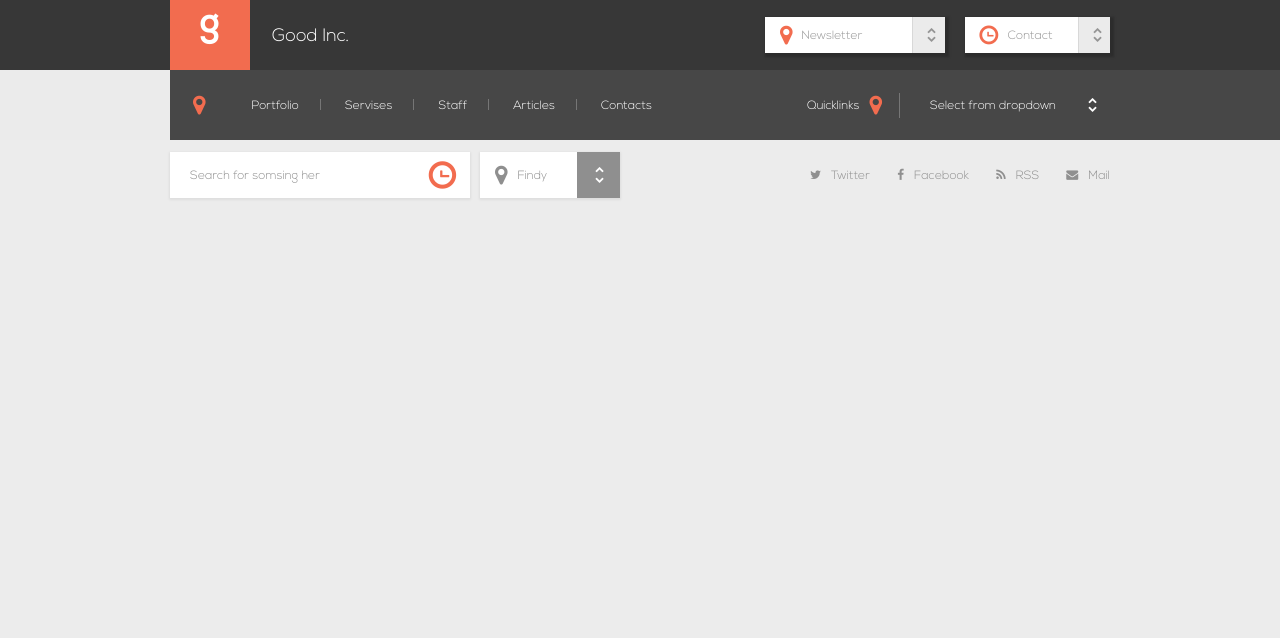
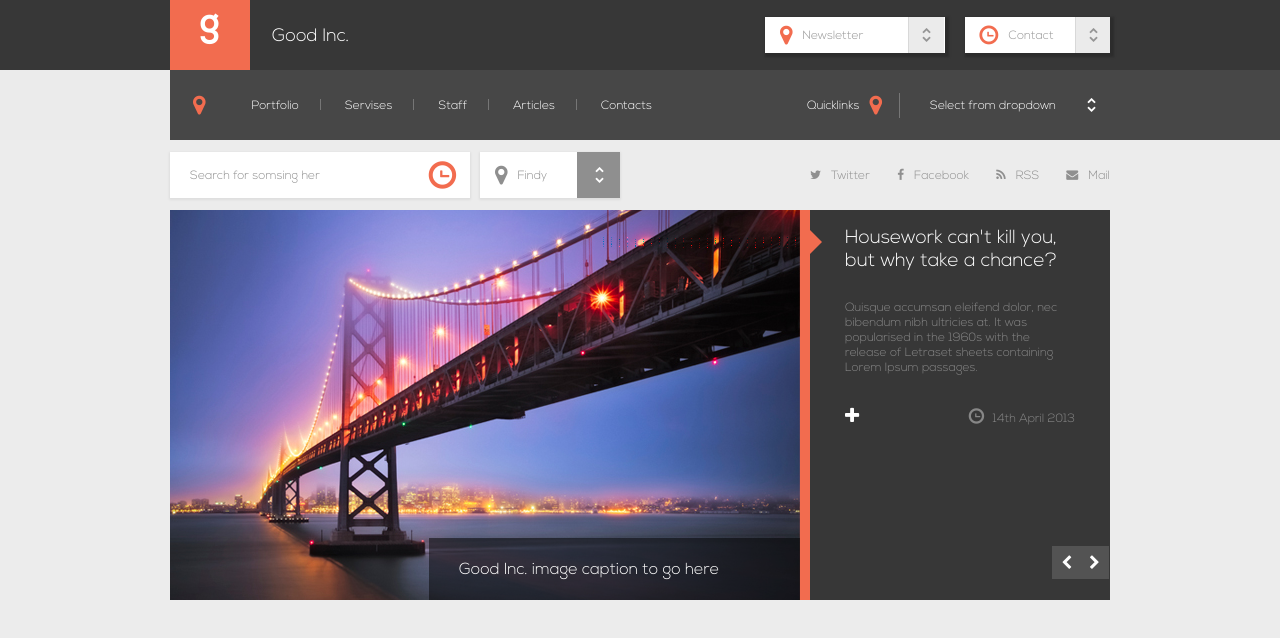
Before and after one commit to 0smir/ideaslab, a plain HTML site: page lesson6_good_inc/good_inc2.html in a window 1280 px wide. Drawn offline with Linux system fonts and the light colour scheme; files whose address does not match are found by name.

Commit message:
add block banner

```diff
--- a/lesson6_good_inc/good_inc2.css
+++ b/lesson6_good_inc/good_inc2.css
@@ -132,7 +132,7 @@ body{
 }
 
 .info_select > div:first-child > span{
-	padding-right: 50px;
+	padding-right: 45px;
 }
 
 .info_select > div:nth-child(2){
@@ -142,7 +142,7 @@ body{
 }
 
 .info_select > div:nth-child(2) > span{
-	padding-right: 25px;
+	padding-right: 21px;
 }
 
 .top .button {
@@ -246,8 +246,6 @@ nav li{
 }
 
 /*--------------location---------------*/
-
-/*--------------social------------------*/
 .location {
 	color: #8f8f8f;
 }
@@ -295,6 +293,7 @@ nav li{
 .search > div:nth-child(2) span{
 	padding-right: 30px;
 }
+/*--------------social------------------*/
 
 .social > ul{
 	width: 300px;
@@ -353,14 +352,15 @@ nav .fa-map-marker,
 .minimal_nav .button > .fa-chevron-left{
 	position: absolute;
 	top: 9px;
-	left: 15px;
+	left: 14px;
 }
+
 
 .top .button > .fa-chevron-right,
 .minimal_nav .button > .fa-chevron-right{
 	position: absolute;
 	bottom: 9px;
-	left: 15px;
+	left: 14px;
 }
 
 
@@ -378,3 +378,105 @@ nav .fa-map-marker,
 	bottom: 13px;
 	left: 19px;
 }
+/*--------bunner------*/
+
+.bridge{
+	width: 640px;
+	height: 390px;
+	position: relative;
+	display: flex;
+	flex-direction: column;
+	justify-content: flex-end;
+	background-image: url(images/bridge.jpg);
+	background-repeat: no-repeat;
+	border-right: 10px solid #f26c4f;
+}
+
+.bridge:after{
+	content: ' ';
+	position: absolute;
+	left: 640px;
+	top: 20px;
+	border: 12px solid transparent;
+	border-left: 12px solid #f26c4f;
+}
+
+
+.caption{
+	width: 371px;
+	height: 62px;
+	padding-left: 30px;
+	font-family:'Nexa';
+	font-weight: lighter;
+	font-size: 16px;
+	color: rgba(255, 255, 255, 1);
+	background-color: rgba(0, 0, 0, 0.5);
+	align-self: flex-end;
+	display: flex;
+	align-items: center;
+}
+
+.info{
+	width: 300px;
+	font-weight: 300;
+	color: rgba(255, 255, 255, 0.4);
+	background-color: #373737;
+	box-sizing: border-box;
+	padding: 0 35px 1px;
+	flex-direction: column;
+}
+
+.info h2{
+	font-family:'Nexa';
+	font-weight: 100;
+	font-size: 19px;
+	color: rgba(255, 255, 255, 1);
+}
+
+time{
+	text-align: right;
+}
+.date{
+	margin-top: 20px;
+	justify-content: space-between;
+	padding-bottom: 120px;
+}
+
+.controls{
+	align-self: flex-end;
+	margin-right: -34px;
+}
+
+.controls a{
+	display: inline-block;
+	height: 100%;
+	background-color: rgba(83, 83, 83, 1);
+}
+
+.controls a:first-child{
+	margin-right: -4px;
+}
+
+.controls a:hover{
+	background-color: rgba(83, 83, 83, 0.7);
+}
+
+
+/*--------------icons for main-------------------*/
+.main .fa-clock-o,
+.main .fa-plus{
+	font-size: 18px;
+	font-weight: 100px;
+}
+
+.main .fa-plus,
+.main .fa-chevron-left,
+.main .fa-chevron-right{
+	color: rgba(255, 255, 255, 1);
+}
+
+.main .fa-chevron-left,
+.main .fa-chevron-right{
+	font-size: 15px;
+	padding: 9px;
+}
--- a/lesson6_good_inc/good_inc2.html
+++ b/lesson6_good_inc/good_inc2.html
@@ -93,5 +93,30 @@
 			</div>
 		</div>
 	</header>
+	<div class="main">
+		<div class="wrapper">
+			<div class="banner flex">
+				<div class="bridge">
+					<div class="caption">
+						<p>Good Inc. image caption to go here</p>
+					</div>
+				</div>
+				<div class="info flex">
+					<h2>Housework can't kill you, but why take a chance?  </h2>
+					<p>
+						Quisque accumsan eleifend dolor, nec bibendum nibh ultricies at. It was popularised in the 1960s with the release of Letraset sheets containing Lorem Ipsum passages.
+					</p>
+					<div class="date flex">
+						<i class="fa fa-plus"></i>
+						<time datetime="2013-04-14"><i class="fa fa-clock-o fa-rotate-90"></i>&nbsp; &nbsp;14th April 2013</time>
+					</div>
+					<div class="controls">
+						<a href="#"><i class="fa fa-chevron-left"></i></a>
+						<a href="#"><i class="fa fa-chevron-right"></i></a>
+					</div>
+				</div>
+			</div>
+		</div> <!-- wrapper for banner-->
+	</div>
 </body>
 </html>
```
